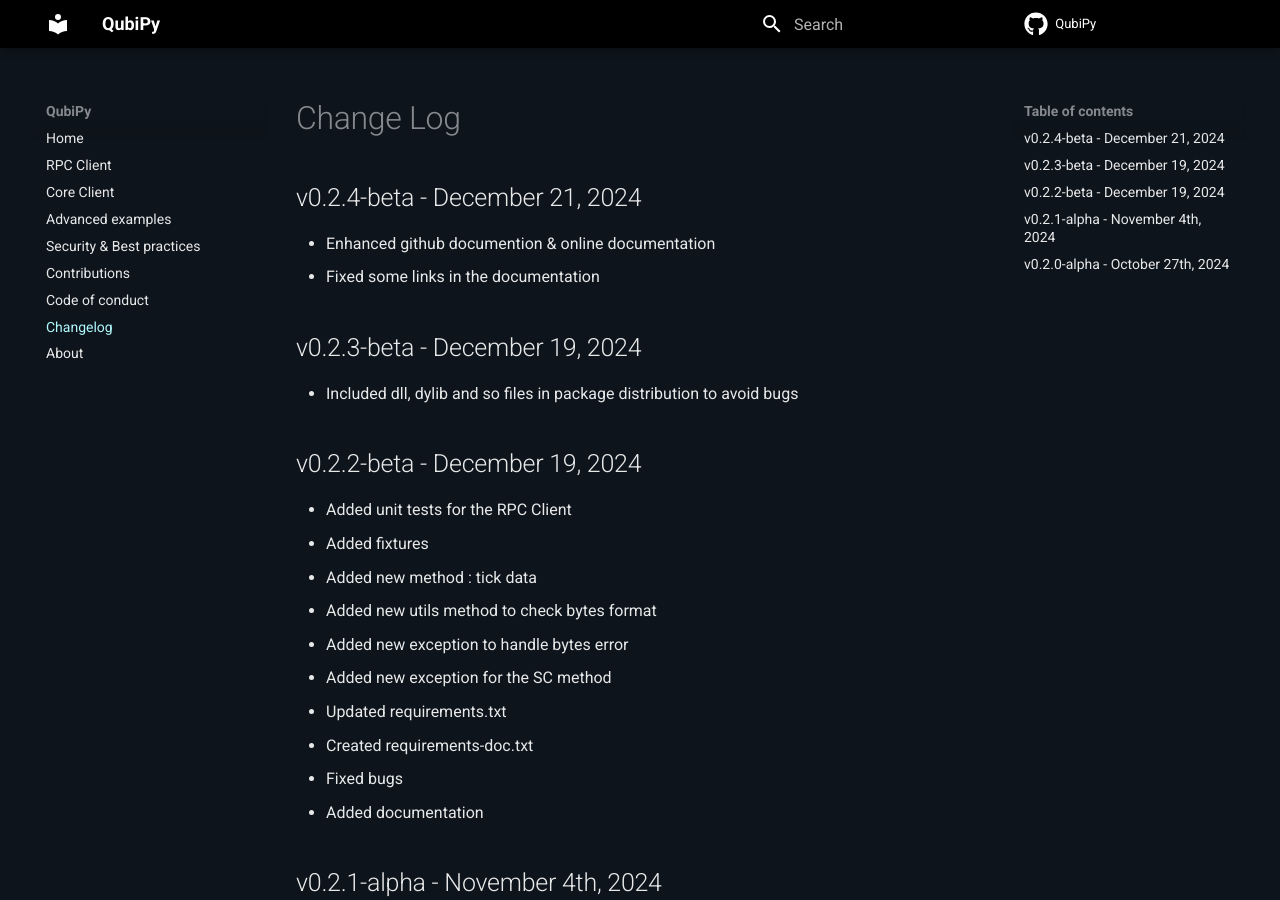
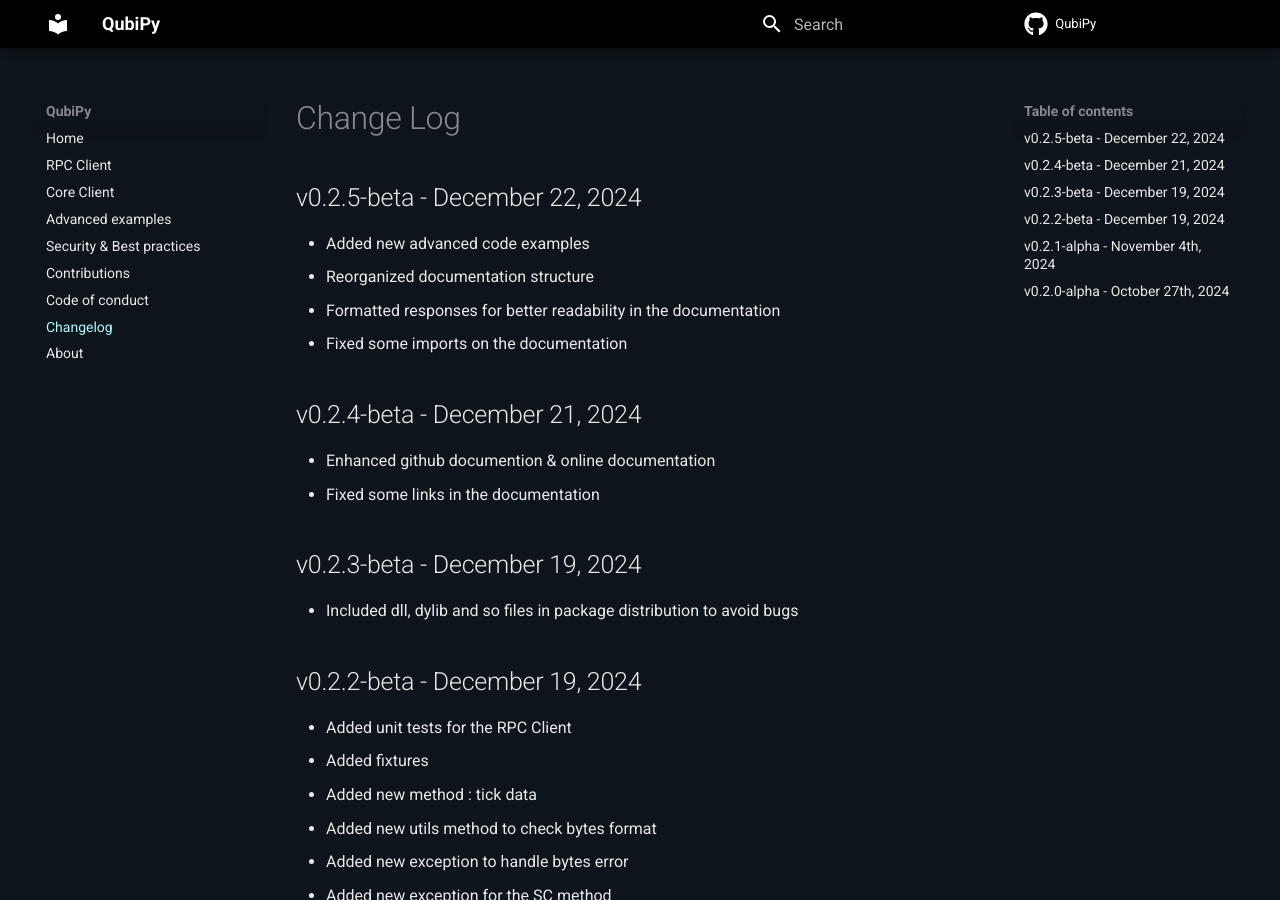
Before and after one commit to QubiPy-Labs/QubiPy, an MkDocs documentation site: the page built from docs/changelog.md, in a window 1280 px wide and 900 px high. Built offline with MkDocs 1.6.1 and Material for MkDocs 9.7.7, drawn with Linux system fonts in a browser that asks for light colours; comment, search, counter and statistics services are not loaded.

Commit message:
docs: update changelog

```diff
--- a/docs/changelog.md
+++ b/docs/changelog.md
@@ -1,4 +1,10 @@
 # Change Log
+## v0.2.5-beta - December 22, 2024
+* Added new advanced code examples
+* Reorganized documentation structure
+* Formatted responses for better readability in the documentation
+* Fixed some imports on the documentation
+
 ## v0.2.4-beta - December 21, 2024
 * Enhanced github documention & online documentation
 * Fixed some links in the documentation
```
Also changed, not shown: CHANGELOG.md (+6 -0 lines).
